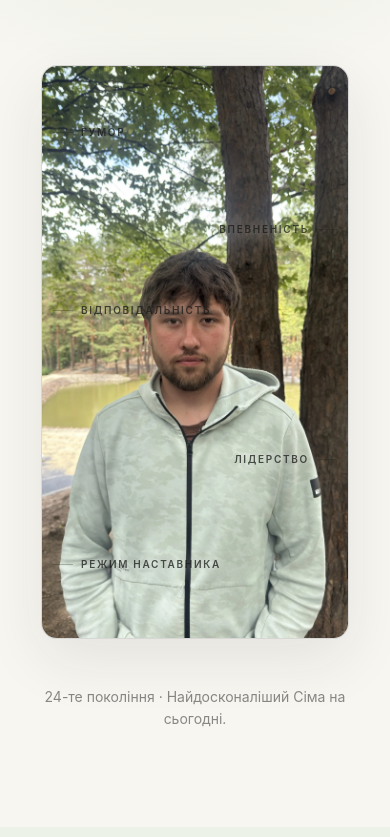
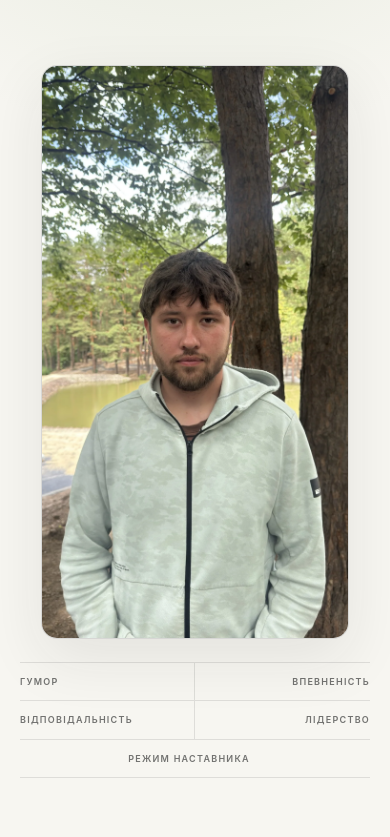
Before and after one commit to MarkDeveloperTest/sima, a React (Vite) app: page / in a window 390 px wide. Shown: the part 5800-6637 px from the top of the page. Built offline with nearby package versions, Linux system fonts and the light colour scheme.

Commit message:
Update OpeningChapter.tsx

```diff
--- a/src/components/opening/OpeningChapter.tsx
+++ b/src/components/opening/OpeningChapter.tsx
@@ -367,13 +367,24 @@
               whileInView={{ opacity: 1, x: 0 }}
               viewport={{ once: true, amount: 0.65 }}
               transition={{ ...revealTransition, delay: 0.15 + index * 0.09 }}
-              className={`absolute z-20 flex items-center gap-2 whitespace-nowrap text-[10px] font-semibold uppercase tracking-[0.17em] text-ink/75 drop-shadow-[0_1px_8px_rgba(247,246,241,1)] sm:text-xs ${traitPositions[index]}`}
+              className={`absolute z-20 hidden items-center gap-2 whitespace-nowrap text-xs font-semibold uppercase tracking-[0.17em] text-ink/75 drop-shadow-[0_1px_8px_rgba(247,246,241,1)] sm:flex ${traitPositions[index]}`}
             >
               <span className="h-px w-5 bg-current opacity-35 sm:w-8" />
               {trait}
             </motion.div>
           ))}
         </motion.div>
+
+        <ul className="mt-8 grid grid-cols-2 border-y border-black/10 sm:hidden" aria-label="Риси Сіми">
+          {sima.traits.map((trait, index) => (
+            <li
+              key={`mobile-${trait}`}
+              className={`py-3 text-[9px] font-semibold uppercase tracking-[0.14em] text-ink/60 ${index % 2 === 0 ? 'border-r border-black/10 pr-3' : 'pl-3 text-right'} ${index >= 2 ? 'border-t border-black/10' : ''} ${index === sima.traits.length - 1 ? 'col-span-2 border-r-0 text-center' : ''}`}
+            >
+              {trait}
+            </li>
+          ))}
+        </ul>
 
         <p className="mx-auto mt-14 max-w-xl text-center text-sm leading-relaxed text-black/[0.45] sm:mt-20 sm:text-base">
           {sima.intro.generation} · {sima.intro.tagline}
```
